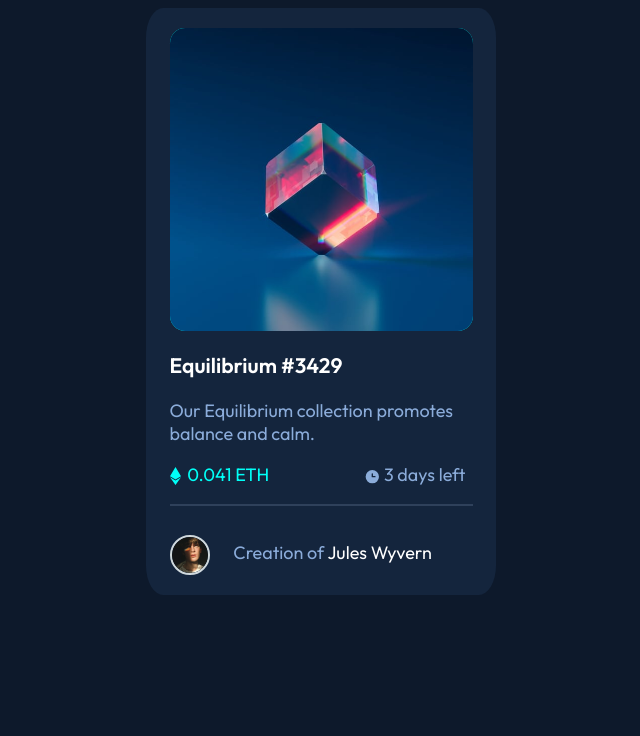
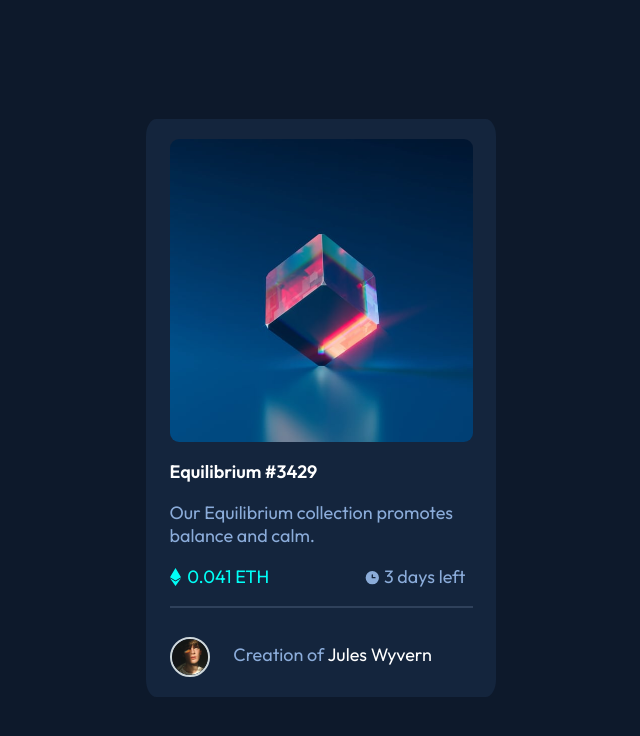
Before and after one commit to dmytropool/nft-preview-card-component, a plain HTML site: page index.html in a window 1280 px wide. Shown: the whole page, without its empty margins (319-959 px from the left). Drawn offline with Linux system fonts and the light colour scheme.

Commit message:
css fixes

```diff
--- a/css/style.css
+++ b/css/style.css
@@ -4,38 +4,38 @@ body {
     font-family: Outfit;
     font-weight: 500;
     color: hsl(215, 51%, 70%);
+    display: flex;
+    justify-content: center;
+    align-items: center;
+    min-height: 100vh;
 }
 .content_image {
     margin: 0 auto;
-    border-radius: 5%;
+    border-radius: 3%;
     width: 303px;
     height: 303px;
 
 }
 .overlay_box {
-    border-radius: 5%;
+    position: absolute;
+    border-radius: 3%;
     width: 303px;
     height: 303px;
-    background: hsl(178, 100%, 50%);
+    background: hsl(178, 100%, 50%, 65%);
+    opacity: 0;
+    top: 20px;
 }
-.content_image:hover {
-    cursor:pointer;
-    transition: all .5s;
-    opacity: 0.5;
-    filter: alpha(opacity=50);
-}
-.overlay_box:hover .view_icon {
+.overlay_box:hover {
     opacity: 1;
     transition: all .5s;
 }
 .view_icon {
     position: absolute;
     display: block;
-    top: 151.5px;
+    top: 131.5px;
     left: 131.5px;
-    opacity: 0;
+    opacity: 1;
 }
-
 .avatar_img {
     margin: 20px 20px 20px 0px;
     border: 2px solid #cfd8dc;
@@ -55,15 +55,17 @@ body {
     background-color: hsl(216, 50%, 16%);
     width:350px;
     margin: 0 auto;
-    border-radius: 5%;
+    border-radius: 3%;
 
 }
 hr {
     border-color:  hsl(215, 32%, 27%);
     border-style: solid;
 }
-h3{
+h1{
     color: white;
+    font-size: 18px;
+    width: max-content;
 }
 .time_left {
    position: relative;
@@ -84,7 +86,7 @@ h3{
     margin-right: 3px;
     vertical-align:-15%;
 }
-h3:hover {
+h1:hover {
     color: hsl(178, 100%, 50%);
     cursor:pointer;
 }
--- a/index.html
+++ b/index.html
@@ -11,23 +11,23 @@
     <title>Frontend Mentor | NFT preview card component</title>
   </head>
   <body>
-    <div class="wrap_box">
+    <main class="wrap_box">
       <div class="content_box">
+        <img class="content_image" src="images/image-equilibrium.jpg" alt="Equilibrium">
         <div class="overlay_box">
-          <img class="content_image" src="images/image-equilibrium.jpg" alt="">
-          <img class="view_icon" src="images/icon-view.svg" alt="">
+          <img class="view_icon" src="images/icon-view.svg" alt="Equilibrium Icon">
         </div>
-        <h3>Equilibrium #3429</h3>
+        <h1>Equilibrium #3429</h1>
         <p>Our Equilibrium collection promotes balance and calm.</p>
         <p>
-          <img class="icon" src="images/icon-ethereum.svg" alt="">
+          <img class="icon" src="images/icon-ethereum.svg" alt="Ethereum Icon">
           <span class="nft_price">0.041 ETH</span>
-          <span class="time_left"><img class="icon" src="images/icon-clock.svg" alt="">3 days left</span>
+          <span class="time_left"><img class="icon" src="images/icon-clock.svg" alt="Clock Icon">3 days left</span>
         </p>
         <hr>
-        <img class="avatar_img" src="images/image-avatar.png" alt="">
+        <img class="avatar_img" src="images/image-avatar.png" alt="Avatar">
         Creation of <span class="owner_txt">Jules Wyvern</span>
       </div>
-    </div>
+    </main>
   </body>
 </html>
```
